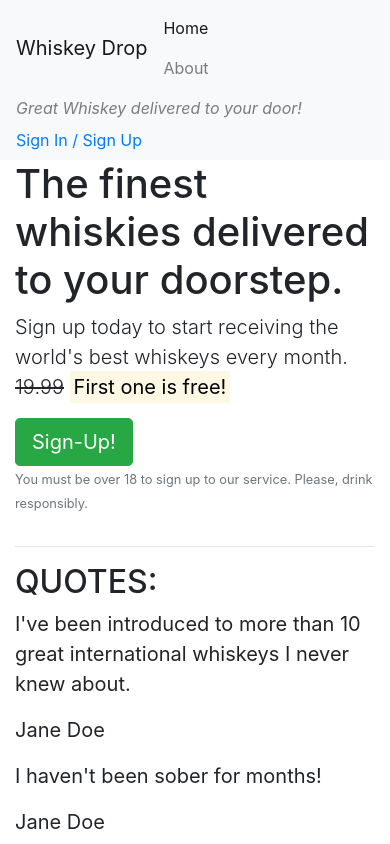
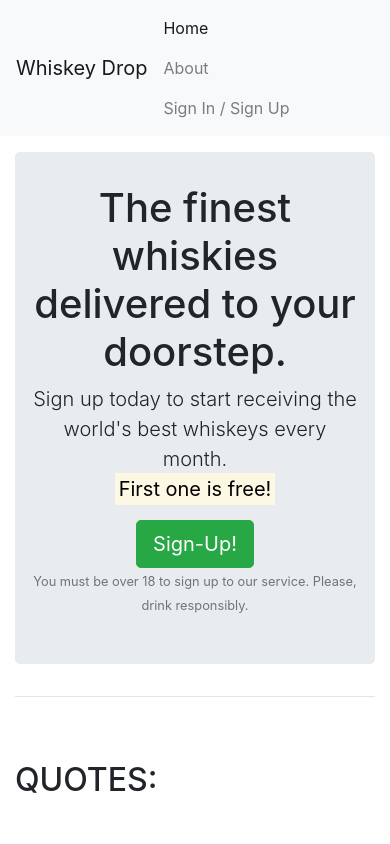
Before and after one commit to RourkeW/bootstrap, a plain HTML site: page index.html in a window 390 px wide. Shown: the top 844 px of the page. Drawn offline with nearby package versions, Linux system fonts and the light colour scheme.

Commit message:
feat: added some styling to my navbar for mobile devices and also introduced a jumbotron, something I have seen on many websites

```diff
--- a/index.html
+++ b/index.html
@@ -13,17 +13,22 @@
         <ul class="navbar-nav mr-auto">
             <li class="active nav-item mr-2"><a class="nav-link" href="/">Home</a></li>
             <li class="nav-item mr-2"><a class="nav-link" href="/about">About</a></li>
+            <li class="nav-item mr-2 d-block d-sm-none"><a class="nav-link" href="/login">Sign In / Sign Up</a></li>
         </ul>
-        <p class="navbar-text my-auto mr-2"><i>Great Whiskey delivered to your door!</i></p>
-        <a href="/login">Sign In / Sign Up</a>
+        <div class="d-none d-md-block">
+            <p class="navbar-text my-auto mr-2"><i>Great Whiskey delivered to your door!</i></p>
+            <a href="/login">Sign In / Sign Up</a>
+        </div>
     </nav>
-    <article class="container">
-        <section class = "callout">
+    <article class="container mt-3">
+        <section class = "callout jumbotron text-center">
             <div class="row">
                 <div class="col-12">
                     <h1>The finest whiskies delivered to your doorstep.</h1>
                     <p class="lead">Sign up today to start receiving the world's best whiskeys every month.
-                    <s>19.99</s> <strong><mark>First one is free!</mark></strong></p>
+                    <s class="d-none d-sm-inline">19.99</s>
+                    <span class="d-inline d-sm-none"><br></span>
+                    <strong><mark>First one is free!</mark></strong></p>
                     <button class="btn btn-success btn-lg">Sign-Up!</button>
                     <p class="text-muted"><small>You must be over 18 to sign up to our service. Please, drink responsibly.</small></p>
                 </div>
@@ -35,7 +40,7 @@
          <!-- Quotes -->
         <section class="quotes">
             <div class="row">
-                <div class="col-12 col-md-6">
+                <div class="col-12 my-5">
                     <h2 class="text-uppercase" class="test-uppercase">Quotes:</h2>
                 </div>
             </div>
@@ -62,7 +67,7 @@
         <!-- Features -->
          <section  class="features">
             <div class="row">
-                <div class="col-12 col-md-6">
+                <div class="col-12 my-5">
             <h2 class="text-uppercase">Features:</h2>
                 </div>
             </div>
```
